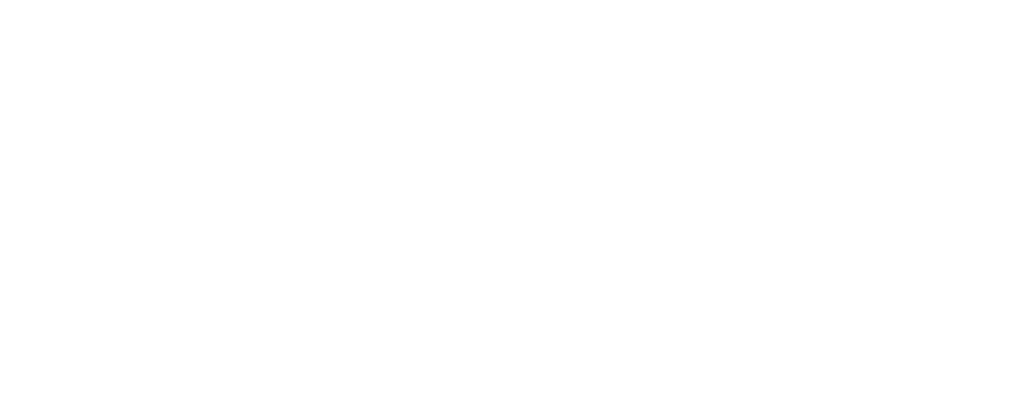
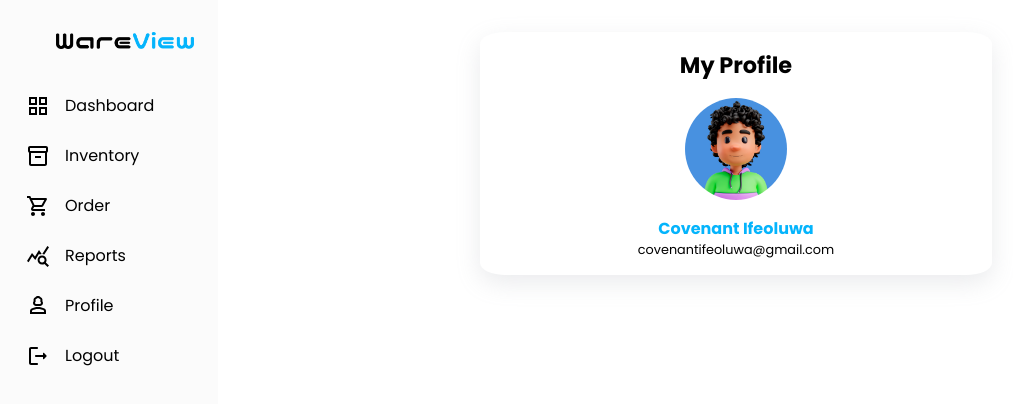
Before and after one commit to covenantcodes/Product-Management-System, a React (Vite) app: page /profile in a window 1280 px wide. Before the commit this address had no page. Shown: the top 404 px of the page, without its empty margins (0-1013 px from the left). Built offline with nearby package versions, Linux system fonts and the light colour scheme; the HTML template or start-up script is replaced by a standard one; a web font is replaced by a local one.

Commit message:
Completed Dashboard and Started Inventory page

```diff
--- a/package.json
+++ b/package.json
@@ -24,6 +24,7 @@
     "react": "^18.2.0",
     "react-chartjs-2": "^5.2.0",
     "react-chartjs2": "^1.2.1",
+    "react-countup": "^6.5.0",
     "react-dom": "^18.2.0",
     "react-pro-sidebar": "^1.1.0",
     "react-router-dom": "^6.22.3",
--- a/src/App.tsx
+++ b/src/App.tsx
@@ -1,8 +1,10 @@
 import "./App.css";
+import { BrowserRouter as Router, Routes, Route } from "react-router-dom";
 import Login from "./Auth/Login.tsx";
-import { BrowserRouter as Router, Routes, Route } from "react-router-dom";
 import Signup from "./Auth/Signup.tsx";
 import Dashboard from "./Dashboard/Dashboard.tsx";
+import Profile from "./Profile/Profile.tsx";
+import Inventory from "./Inventory/Inventory.tsx";
 
 const App = () => {
   return (
@@ -12,6 +14,8 @@ const App = () => {
           <Route path="/" element={<Login />} />
           <Route path="/signup" element={<Signup />} />
           <Route path="/dashboard" element={<Dashboard />} />
+          <Route path="/profile" element={<Profile />} />
+          <Route path="/inventory" element={<Inventory />} />
         </Routes>
       </Router>
     </div>
--- a/src/Dashboard/Dashboard.css
+++ b/src/Dashboard/Dashboard.css
@@ -17,7 +17,7 @@
 .summary-box-container {
   display: flex;
   justify-content: space-between;
-  padding: 1rem;
+  padding: 1rem 1.7rem;
   width: 18%;
   border-radius: 0.5rem;
   box-shadow: rgba(0, 0, 0, 0.1) 0px 10px 15px -3px,
--- a/src/Dashboard/Dashboard.tsx
+++ b/src/Dashboard/Dashboard.tsx
@@ -1,8 +1,11 @@
 import SideBar from "../Custom/Sidebar/Sidebar";
 import "./Dashboard.css";
 import MonetizationOnIcon from "@mui/icons-material/MonetizationOn";
+import CategoryIcon from "@mui/icons-material/Category";
+import Inventory2Icon from '@mui/icons-material/Inventory2';
 import ArrowUpwardIcon from "@mui/icons-material/ArrowUpward";
 import ArrowDownwardIcon from "@mui/icons-material/ArrowDownward";
+import CountUp from "react-countup";
 import { Bar, Doughnut, Line } from "react-chartjs-2";
 import { Chart, registerables } from "chart.js";
 Chart.register(...registerables);
@@ -31,7 +34,10 @@ const Dashboard = () => {
           <div className="summary-box-container">
             <div>
               <div className="summary-box-title">SALES</div>
-              <div className="summary-box-value"> $25k </div>
+              <div className="summary-box-value">
+                {" "}
+                $<CountUp start={0} end={25} duration={3} />k
+              </div>
 
               <div className="summary-box-growth">
                 <ArrowUpwardIcon /> 12% Since last month
@@ -46,7 +52,10 @@ const Dashboard = () => {
           <div className="summary-box-container">
             <div>
               <div className="summary-box-title">CATEGORIES</div>
-              <div className="summary-box-value"> 12 </div>
+              <div className="summary-box-value">
+                {" "}
+                <CountUp start={0} end={12} duration={4} />{" "}
+              </div>
 
               <div className="summary-box-growth red">
                 <ArrowDownwardIcon /> 12% Since last month
@@ -54,14 +63,17 @@ const Dashboard = () => {
             </div>
 
             <div className="summary-box-icon green">
-              <MonetizationOnIcon />
+              <CategoryIcon />
             </div>
           </div>
 
           <div className="summary-box-container">
             <div>
               <div className="summary-box-title">NO OF PRODUCTS</div>
-              <div className="summary-box-value"> 1200 </div>
+              <div className="summary-box-value">
+                {" "}
+                <CountUp start={0} end={1200} duration={5} />{" "}
+              </div>
 
               <div className="summary-box-growth">
                 <ArrowUpwardIcon /> 12% Since last month
@@ -69,14 +81,17 @@ const Dashboard = () => {
             </div>
 
             <div className="summary-box-icon">
-              <MonetizationOnIcon />
+              <Inventory2Icon />
             </div>
           </div>
 
           <div className="summary-box-container">
             <div>
               <div className="summary-box-title">PROFIT</div>
-              <div className="summary-box-value"> $2.5k </div>
+              <div className="summary-box-value">
+                {" "}
+                $<CountUp start={0} end={2.5} duration={6} />k{" "}
+              </div>
 
               <div className="summary-box-growth red">
                 <ArrowDownwardIcon /> 5% Since last month
@@ -113,10 +128,10 @@ const Dashboard = () => {
                 plugins: {
                   title: {
                     text: "Monthly Profit and Cost",
-                  },
-                  font: {
-                    size: 16,
-                    family: "Poppins",
+                    font: {
+                      size: 16,
+                      family: "Poppins",
+                    },
                   },
                 },
               }}
@@ -147,7 +162,11 @@ const Dashboard = () => {
               options={{
                 plugins: {
                   title: {
-                    text: "Monthly Sales",
+                    text: "Monthly Profit Sales",
+                    font: {
+                      size: 16,
+                      family: "Poppins",
+                    },
                   },
                 },
               }}
@@ -175,7 +194,11 @@ const Dashboard = () => {
               options={{
                 plugins: {
                   title: {
-                    text: "Monthly Sales",
+                    text: "Monthly Profit Sales",
+                    font: {
+                      size: 16,
+                      family: "Poppins",
+                    },
                   },
                 },
               }}
--- /dev/null
+++ b/src/Inventory/Inventory.css
@@ -0,0 +1,15 @@
+.inventory-main-container {
+  margin-left: 17%;
+}
+
+.top-container {
+  padding: 1rem;
+  display: flex;
+  align-items: center;
+  justify-content: space-between;
+}
+
+.top-title {
+  font-size: 1.3rem;
+  font-weight: 700;
+}
--- /dev/null
+++ b/src/Inventory/Inventory.tsx
@@ -0,0 +1,44 @@
+import SideBar from "../Custom/Sidebar/Sidebar";
+import "./Inventory.css";
+import "../Custom/Input/CustomInput.css";
+import CustomButton from "../Custom/Button/Button";
+
+const Inventory = () => {
+  return (
+    <div>
+      <SideBar />
+      <div className="inventory-main-container">
+        <div className="top-container">
+          <div className="top-title">Inventory</div>
+          <div className="custom-input">
+            <input
+              type="text"
+              placeholder="Search"
+              autoComplete="off"
+              required
+            />
+          </div>
+
+          <div className="add-button-container">
+            <CustomButton
+              border="none"
+              color="white"
+              padding="1rem"
+              onClick={() => console.log("Clicked")}
+              radius="5px"
+              label="Add Product"
+              bgcolor="var(--primary-color)"
+              width="150px"
+              fontFamily="var(--main-font)"
+              fontSize="1rem"
+              marginTop="1rem"
+              cursor="pointer"
+            />
+          </div>
+        </div>
+      </div>
+    </div>
+  );
+};
+
+export default Inventory;
--- /dev/null
+++ b/src/Profile/Profile.css
@@ -0,0 +1,48 @@
+.profile-main-container {
+  display: flex;
+}
+
+.profile-body-container {
+  width: 83%;
+  padding: 2rem;
+  margin-left: 15%;
+  display: flex;
+  flex-direction: column;
+  align-items: center;
+}
+
+.profile-container {
+  display: flex;
+  flex-direction: column;
+  align-items: center;
+  justify-content: center;
+  width: 50%;
+  box-shadow: rgba(149, 157, 165, 0.2) 0px 8px 24px;
+  border-radius: 5%;
+}
+
+.profile-image-container {
+  display: flex;
+  justify-content: center;
+  align-items: center;
+  width: 100%;
+}
+
+.profile-image {
+  width: 20%;
+  border-radius: 50%;
+}
+
+.profile-details-container {
+  padding: 1rem 0rem;
+  text-align: center;
+}
+
+.profile-name {
+  color: var(--primary-color);
+  font-weight: bold;
+}
+
+.profile-email {
+  font-size: 0.8rem;
+}
--- /dev/null
+++ b/src/Profile/Profile.tsx
@@ -0,0 +1,33 @@
+import SideBar from "../Custom/Sidebar/Sidebar";
+import "./Profile.css";
+
+const Profile = () => {
+  return (
+    <div className="profile-main-container">
+      <SideBar />
+
+      <div className="profile-body-container">
+        <div className="profile-container">
+          <div className="page-title">My Profile</div>
+          <div className="profile-image-container">
+            <img
+              src="../../img/profile.jpg"
+              alt="Profile"
+              className="profile-image"
+            />
+          </div>
+          <div className="profile-details-container">
+            <div className="profile-details">
+              <div className="profile-name">Covenant Ifeoluwa</div>
+            </div>
+            <div className="profile-details">
+              <div className="profile-email">covenantifeoluwa@gmail.com</div>
+            </div>
+          </div>
+        </div>
+      </div>
+    </div>
+  );
+};
+
+export default Profile;
```
Also changed, not shown: img/profile.jpg (added), 1 other file (tests, documents, lock files or other folders).
